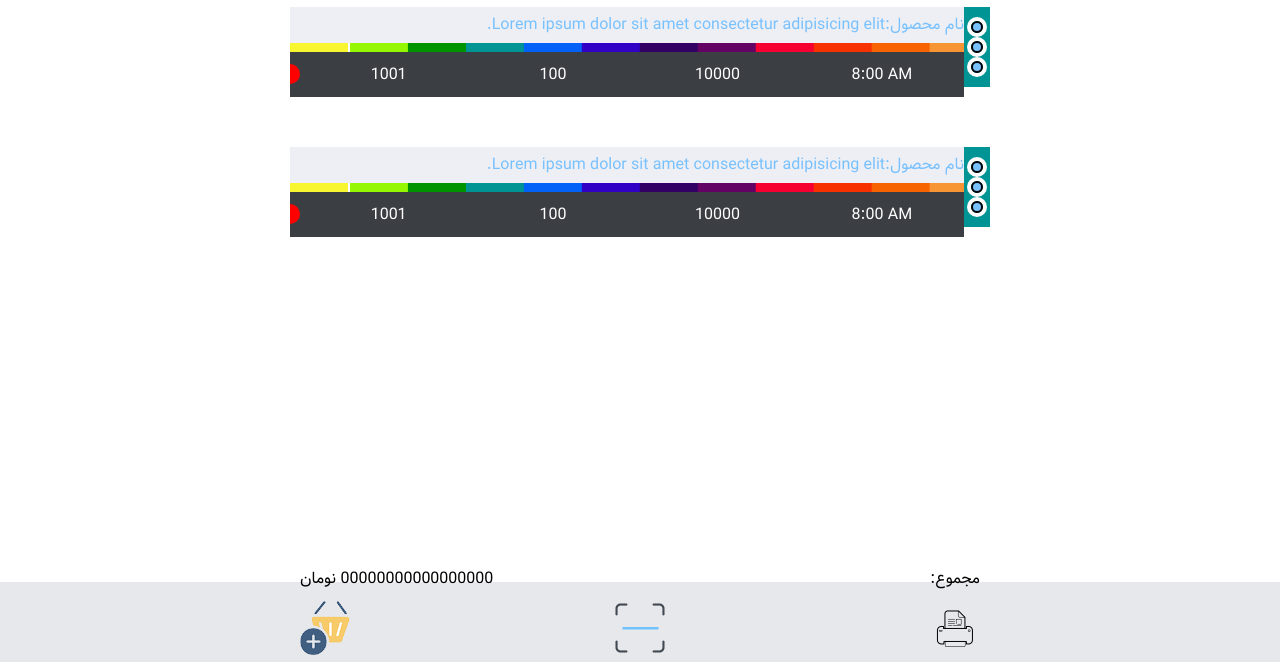
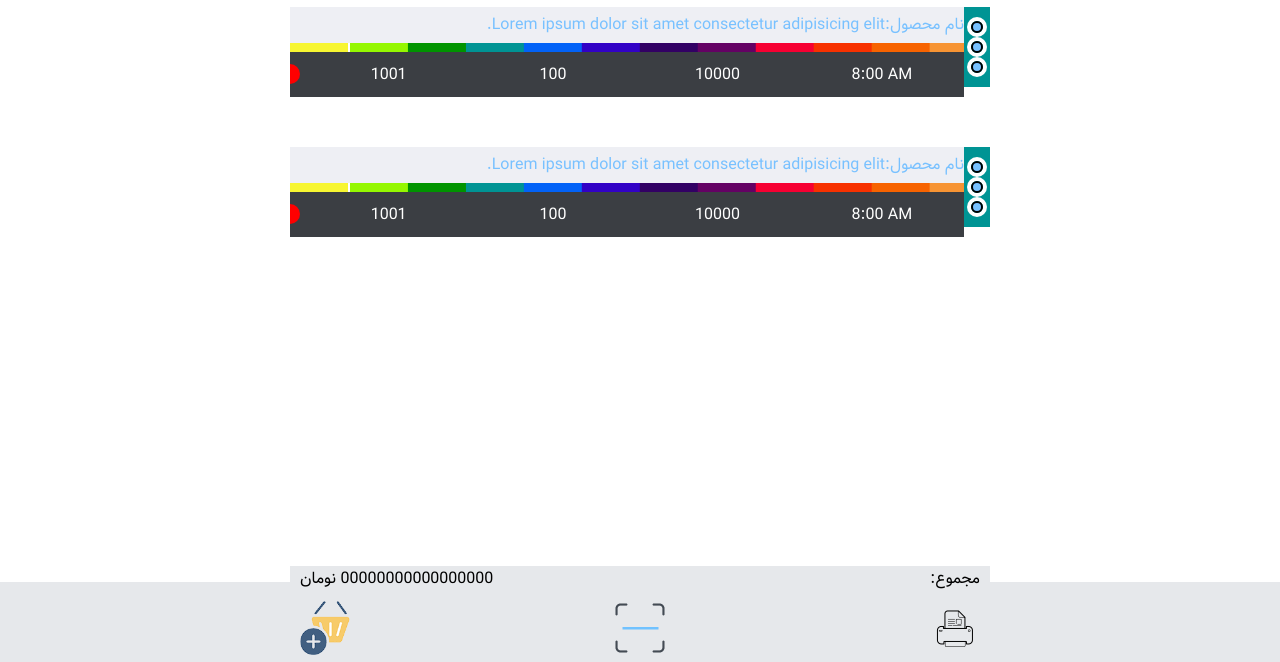
Before and after one commit to hosseinGith/projectsTesting, a plain HTML site: page pages/shopeds/index.html in a window 1280 px wide. Shown: the part 138-800 px from the top of the page. Drawn offline with Linux system fonts and the light colour scheme; files whose address does not match are found by name.

Commit message:
add shopeds page

```diff
--- a/styles/shopeds.scss
+++ b/styles/shopeds.scss
@@ -314,6 +314,7 @@ footer {
       left: 50%;
       padding: 0 10px;
       bottom: 0;
+      background-color: $body-bg-color-3;
       .footerCont {
         width: 100%;
         margin: 0 auto;
```
Also changed, not shown: styles/shopeds.css, 1 other file.
